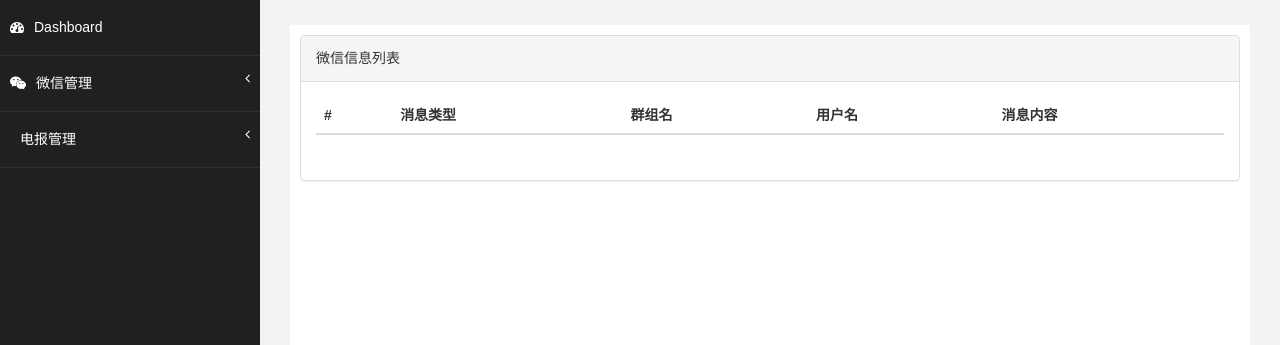
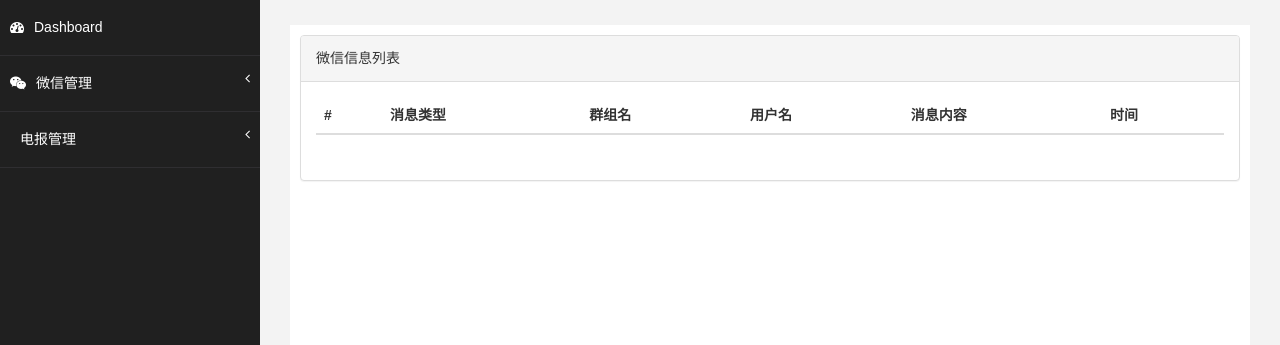
Before and after one commit to wanfg2580/Bot, a Python web app: template templates/bots/wechat-messages.html in a window 1280 px wide. Shown: the part 75-420 px from the top of the page. Run offline with Jinja, Linux system fonts and the light colour scheme; the template is opened without the code that fills it, so the values that code supplies are empty; some web fonts are replaced.

Commit message:
add message time

```diff
--- a/bot/settings.py
+++ b/bot/settings.py
@@ -164,6 +164,8 @@ USE_L10N = True
 
 USE_TZ = True
 
+TIME_ZONE = 'Asia/Shanghai'
+
 
 # Static files (CSS, JavaScript, Images)
 # https://docs.djangoproject.com/en/2.0/howto/static-files/
--- a/static/js/bots/wechat-messages.js
+++ b/static/js/bots/wechat-messages.js
@@ -16,7 +16,8 @@ var getMsgList = function (page) {
                         "<td>-</td>";
                 }
                 html += "<td>" + msg_list[i].user_name + "</td>";
-                html += "<td>" + msg_list[i].msg_content + "</td></tr>";
+                html += "<td>" + msg_list[i].msg_content + "</td>";
+                html += "<td>" + msg_list[i].created_at + "</td></tr>";
             }
             $("#message-list").html(html);
         }
@@ -32,7 +33,6 @@ var setPage = function (index, size) {
         totalPages: size, //总页数，这里是用的EL表达式，获取从后台传过来的值
         numberOfPages: 5,
         itemTexts: function (type, page, current) {//设置显示的样式，默认是箭头
-            console.log(type);
             switch (type) {
                 case "first":
                     return "首页";
--- a/templates/bots/wechat-messages.html
+++ b/templates/bots/wechat-messages.html
@@ -76,6 +76,7 @@
                                         <th>群组名</th>
                                         <th>用户名</th>
                                         <th>消息内容</th>
+                                        <th>时间</th>
                                     </tr>
                                     </thead>
                                     <tbody id="message-list">
--- a/wechat_bot/models/message.py
+++ b/wechat_bot/models/message.py
@@ -1,3 +1,5 @@
+from datetime import datetime
+
 from django.db import models
 
 
@@ -10,7 +12,7 @@ class WechatMessage(models.Model):
     group_id = models.CharField('群编号', max_length=255)
     group_name = models.CharField('群名', max_length=50)
     msg_content = models.TextField('消息内容')
-    created_at = models.DateField('创建时间', auto_now_add=True)
+    created_at = models.DateTimeField('创建时间', auto_now_add=True)
 
     class Meta:
         db_table = 'wxmessages'
@@ -21,7 +23,7 @@ class WechatMessage(models.Model):
 
     @staticmethod
     def get_msg_list(start, end):
-        return WechatMessage.objects.all()[start: end]
+        return WechatMessage.objects.all().order_by('-created_at')[start: end]
 
     @staticmethod
     def get_msg_size():
```
Also changed, not shown: 1 other file.
